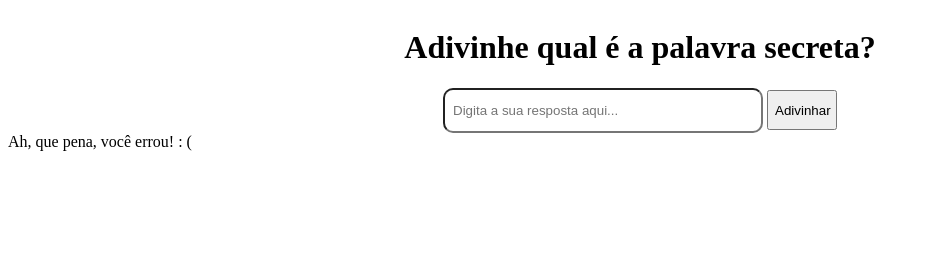
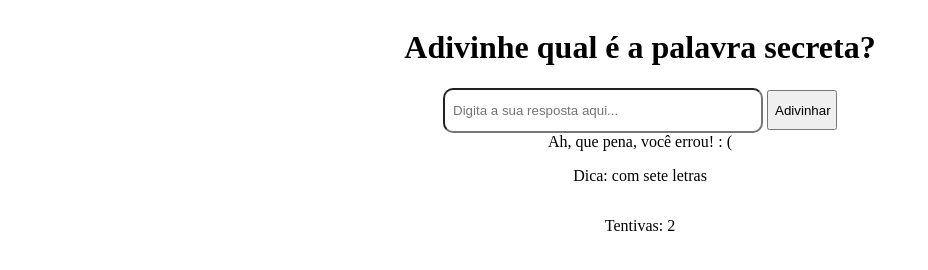
Before and after one commit to NiviaMAC/NovaTec_primeiro, a plain HTML site: page index.html in a window 1280 px wide. Both pictures are taken after a click on the button "Adivinhar". Shown: the whole page, without its empty margins (0-928 px from the left). Drawn offline with Linux system fonts and the light colour scheme.

Commit message:
melhorando_jogo
acrescentando script no JS e tags no HTML

```diff
--- a/index.html
+++ b/index.html
@@ -13,9 +13,14 @@
             <input type="text" id="txt_input" placeholder="Digita a sua resposta aqui...">
             <button class="btn" onclick="Adivinhar()">Adivinhar</button>
         </div>
+        <div class="resultado" id="resultado"></div> <!--ao selecionar um conjunto de tags e apertar o alt e
+        usar as setas pressionando o alt, consigo movimentar o conjunto de tags para cima, baixo e lados. Assim
+        sendo, após selecionar uma tag apenas pressionando o tag, movimento de lugar a tag com o uso das teclas.
+        E se seleciono uma tag pressionando o shift, com as setas consigo selecionar outras tags simultaneamente-->
+        <p id="paragrafo_dicas"></p>
+        <p id="paragrafo_tentativas"></p>
     </div>
 
-    <div class="resultado" id="resultado"></div>
 
     <script src="script.js"></script>
 </body>
--- a/script.js
+++ b/script.js
@@ -1,11 +1,42 @@
+let palavras = [ //a variável 'palavras' que conterá uma lista de objeto (dentro de um array. Mas pode existir um objeto fora da array)
+    {palavra: "word", dicas: ["escrita em inglês", "com quatro letras", "um dicionário pode ser composto por ela"]},
+    //o identificador ´palavra´, que pode ser qualquer outro termo, e um valor 'word'
+    //o identificador ´dicas´, que pode ser qualquer outro termo, e um valor
+    // 'dicas', por meio de uma matriz, contendo várias dicas.
+    {palavra: "cat", dicas: ["escrita em inglês", "com três letras", "animal de estimação"]},
+    {palavra: "house", dicas: ["escrita em inglês", "com cinco letras", "pode-se morar/habitar"]},
+    {palavra: "awesome", dicas: ["escrita em inglês", "com sete letras", "significa 'legal'"]},
+]
+
+//elementos do HTML
 let input = document.getElementById("txt_input")
 let div_resultado = document.getElementById("resultado")
-let palavra_secreta = "palavra"
+let paragrafo_dicas = document.getElementById("paragrafo_dicas")
+let paragrafo_tentativas = document.getElementById("paragrafo_tentativas")
 
+//selecionar uma palavra e suas dicas
+let palavra_secreta = palavras[Math.floor(Math.random() *palavras.length)] //o floor busca arredondar o valor de um
+//  número. O random  procura o valor de forma aleatória.
+let palavra_selecionada = palavra_secreta.palavra.toLowerCase() //criei uma variável 'palavra-selecionada' e
+//atribui um valor, sendo que o que for digitado será sempre convertido em letras minúsculas pelo 'toLowerCase'.
+let dicas = palavra_secreta.dicas
+let tentativas = dicas.length
+
+//função de Adivinhar
 function Adivinhar(){
-    let digitado = input.value
-    if(digitado == palavra_secreta){
+    let digitado = input.value.trim().toLowerCase() //o trim desconsidera toda acentuação inserida no input
+    if(digitado == palavra_selecionada){
         div_resultado.innerText = "Acertou!"
-    }else
+    } else {
+        tentativas --
         div_resultado.innerText = "Ah, que pena, você errou!  : ("
+
+        if(tentativas > 0){
+            paragrafo_dicas.textContent = "Dica:  " + dicas[dicas.length - tentativas] //a propriedade textContent não se trata do conteúdo
+        //inserido pelo usuário e, sim, o conteúdo das dicas para que o usuário as veja.
+            paragrafo_tentativas.textContent = "Tentivas:  " + tentativas
+        } else {
+            location.reload()
+        }
+    }
 }
```
